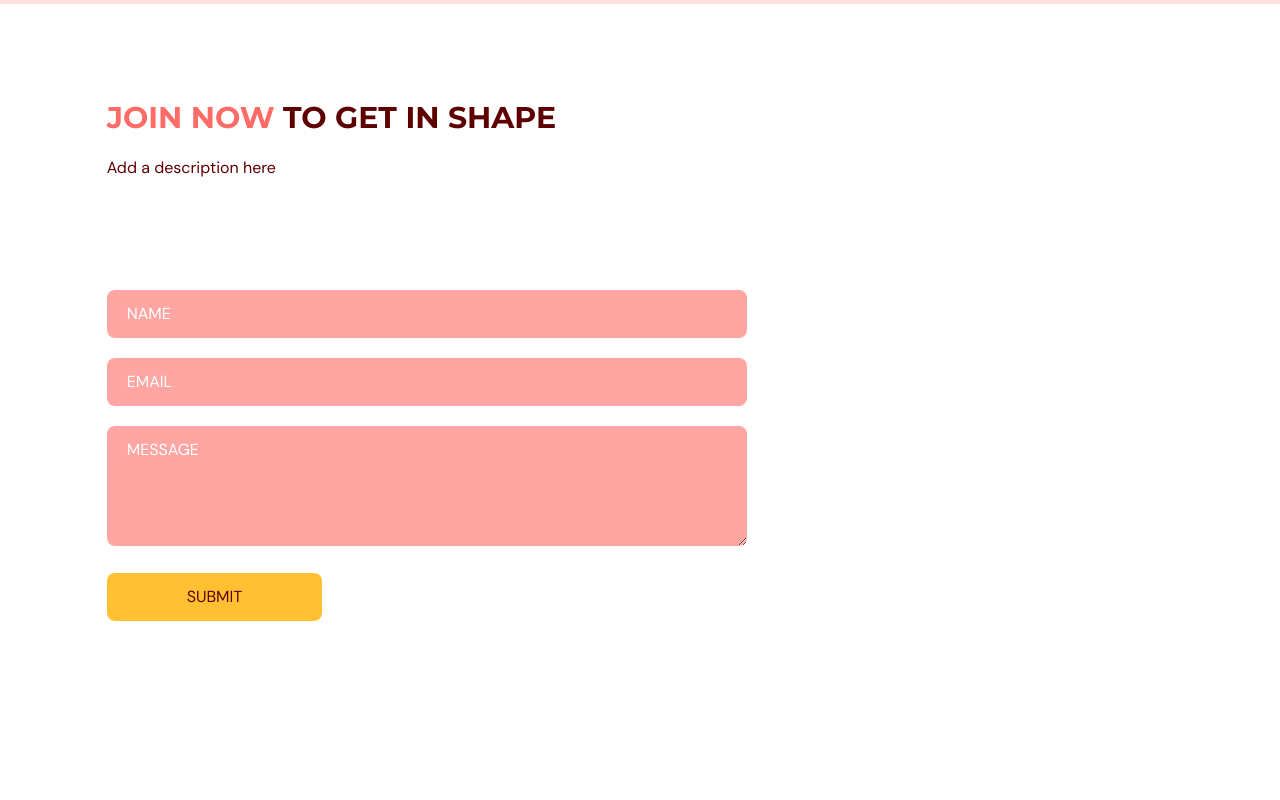
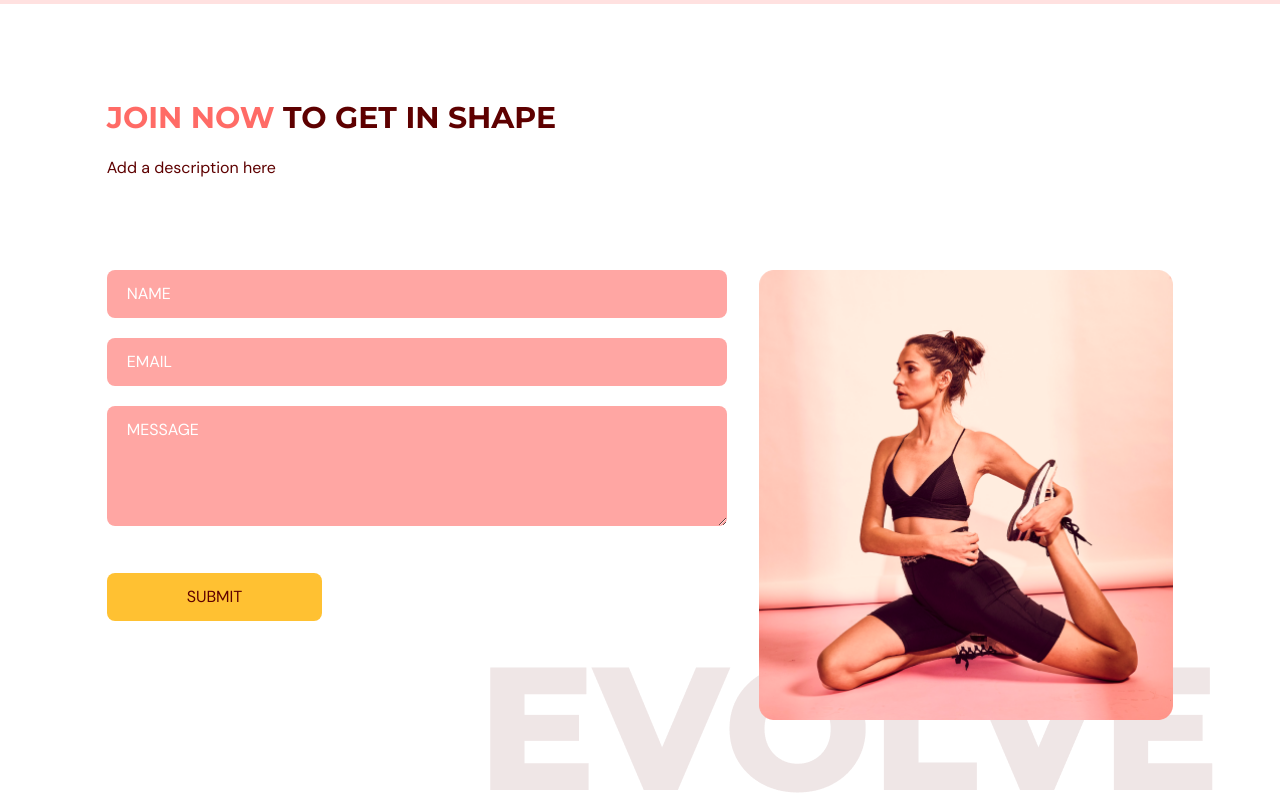
Before and after one commit to aimeepham14/fitness-application, a React (Vite) app in the folder gym-typescript/: page / in a window 1280 px wide. Shown: the part 2962-3762 px from the top of the page. Before the commit the page ends 3661 px from the top, so only its background shows below. Built offline with nearby package versions, Linux system fonts and the light colour scheme.

Commit message:
finished form

```diff
--- a/gym-typescript/src/scenes/contactUs/index.tsx
+++ b/gym-typescript/src/scenes/contactUs/index.tsx
@@ -9,7 +9,7 @@
 }
 
 const ContactUs = ({ setSelectedPage }: Props) => {
-    const inputStyles = `mt-5 w-full rounded-lg bg-primary-300 px-5 py-3 placeholder-white`;
+    const inputStyles = `mb-5 w-full rounded-lg bg-primary-300 px-5 py-3 placeholder-white`;
 
     const {
         register,
@@ -118,10 +118,28 @@
                     >
                         SUBMIT
                     </button>
+                </form>
+            </motion.div>
 
+            <motion.div
+                className="relative mt-16 basis-2/5 md:mt-0"
+                initial="hidden"
+                whileInView="visible"
+                viewport={{ once: true, amount: 0.5 }}
+                transition={{ delay: 0.2, duration: 0.5 }}
+                variants={{
+                    hidden: { opacity: 0, y: 50 },
+                    visible: { opacity: 1, x: 0 },
+                }}
+            >
+                <div className="md:before:content-evolvetext w-full before:absolute before:-bottom-20 before:-right-10 before:z-[-1]">
+                    <img
+                        className="w-full"
+                        alt="contact-us-page-graphic"
+                        src={ContactUsPageGraphic}
+                    />
+                </div>
 
-
-                </form>
             </motion.div>
         </div>
 
```
